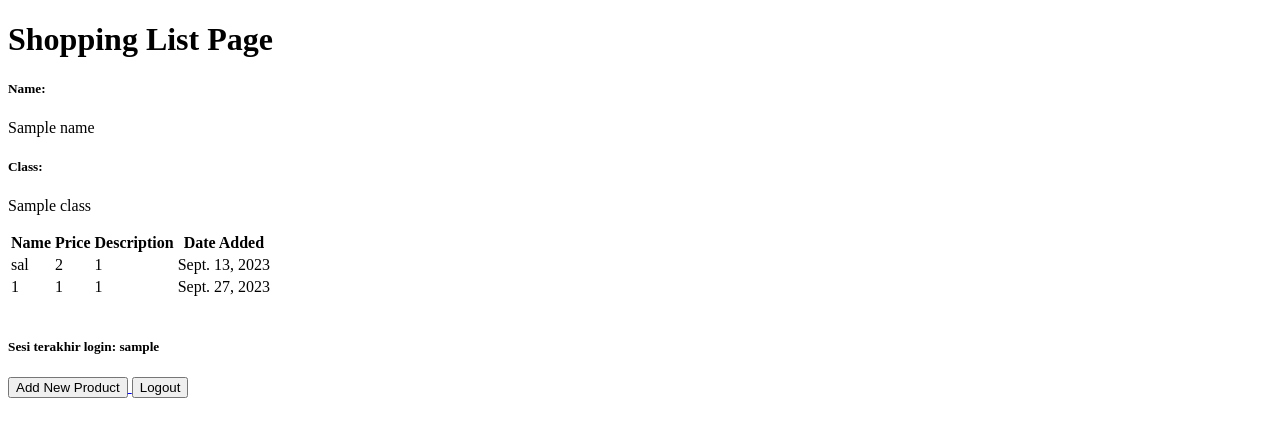
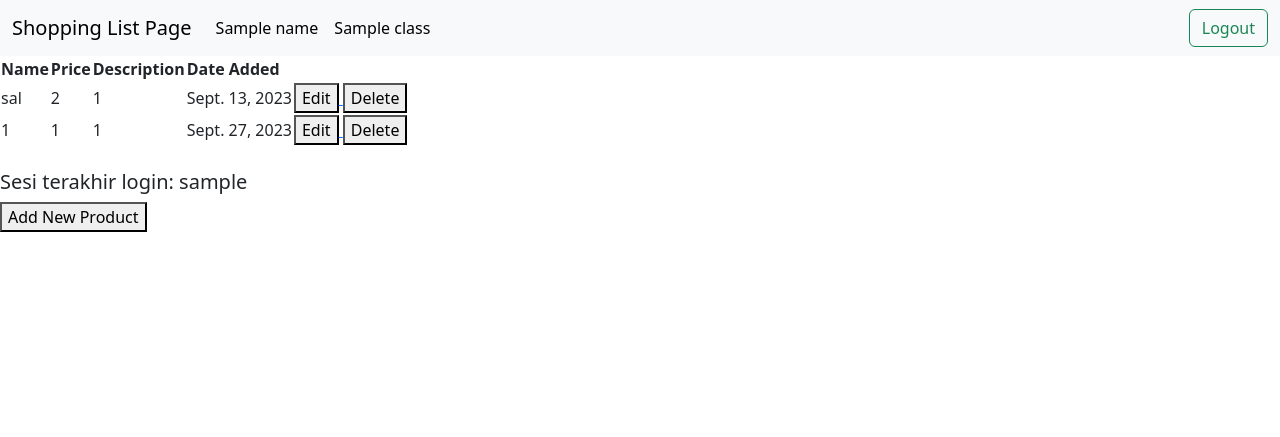
Before and after one commit to salsabilaaulia/shopping-list, a Django app: template main/templates/main.html in a window 1280 px wide. Shown: the top 437 px of the page. Run offline with Django 4.2, Linux system fonts and the light colour scheme; data comes from the database, SQL or seed files in the repository; both versions use the stored data as it was after the commit; the template is opened without the code that fills it: values that come from a table or form of the project are taken from there, most other values are stand-ins (such as "Sample title", 1, 10 or a date in 2020).

Commit message:
implementasi css

```diff
--- a/main/templates/main.html
+++ b/main/templates/main.html
@@ -2,13 +2,35 @@
 {% extends 'base.html' %}
 
 {% block content %}
-<h1>Shopping List Page</h1>
+<nav class="navbar navbar-expand-lg bg-body-tertiary">
+    <div class="container-fluid">
+      <a class="navbar-brand" >Shopping List Page</a>
+      <button class="navbar-toggler" type="button" data-bs-toggle="collapse" data-bs-target="#navbarSupportedContent" aria-controls="navbarSupportedContent" aria-expanded="false" aria-label="Toggle navigation">
+        <span class="navbar-toggler-icon"></span>
+      </button>
+      <div class="collapse navbar-collapse" id="navbarSupportedContent">
+        <ul class="navbar-nav me-auto mb-2 mb-lg-0">
 
-<h5>Name:</h5>
-<p>{{name}}</p>
+          <li class="nav-item">
+            <a class="nav-link active" aria-current="page" >{{name}}</a>
+          </li>
 
-<h5>Class:</h5>
-<p>{{class}}</p>
+          <li class="nav-item">
+            <a class="nav-link active" aria-current="page" >{{class}}</a>
+          </li>
+
+        </ul>
+        <a href="{% url 'main:logout' %}">
+            <button class="btn btn-outline-success" type="button">Logout</button>
+        </a>
+
+        </form>
+      </div>
+    </div>
+  </nav>
+
+
+</nav>
 
 <table>
     <tr>
@@ -26,6 +48,18 @@
             <td>{{product.price}}</td>
             <td>{{product.description}}</td>
             <td>{{product.date_added}}</td>
+            <td>
+                <a href="{% url 'main:edit_product' product.pk %}">
+                    <button>
+                        Edit
+                    </button>
+                </a>
+                <a href="{% url 'main:delete_product' product.pk %}">
+                    <button>
+                        Delete
+                    </button>
+                </a>
+            </td>
         </tr>
     {% endfor %}
 </table>
@@ -40,9 +74,4 @@
     </button>
 </a>
 
-<a href="{% url 'main:logout' %}">
-    <button>
-        Logout
-    </button>
-</a>
 {% endblock content %}
--- a/main/urls.py
+++ b/main/urls.py
@@ -6,6 +6,8 @@ from main.views import show_main, create_product, show_xml, show_json, show_xml_
 from main.views import register
 from main.views import login_user
 from main.views import logout_user
+from main.views import edit_product
+from main.views import delete_product
 
 app_name = 'main'
 
@@ -19,4 +21,6 @@ urlpatterns = [
     path('register/', register, name='register'),
     path('login/', login_user, name='login'),
     path('logout/', logout_user, name='logout'),
+    path('edit-product/<int:id>', edit_product, name='edit_product'),
+    path('delete/<int:id>', delete_product, name='delete_product'),
 ]
--- a/templates/base.html
+++ b/templates/base.html
@@ -9,6 +9,10 @@
         />
         {% block meta %}
         {% endblock meta %}
+        <link href="https://cdn.jsdelivr.net/npm/bootstrap@5.3.2/dist/css/bootstrap.min.css" rel="stylesheet" integrity="sha384-T3c6CoIi6uLrA9TneNEoa7RxnatzjcDSCmG1MXxSR1GAsXEV/Dwwykc2MPK8M2HN" crossorigin="anonymous">
+        <script src="https://code.jquery.com/jquery-3.6.0.min.js" integrity="sha384-KyZXEAg3QhqLMpG8r+J4jsl5c9zdLKaUk5Ae5f5b1bw6AUn5f5v8FZJoMxm6f5cH1" crossorigin="anonymous"></script>
+        <script src="https://cdn.jsdelivr.net/npm/@popperjs/core@2.11.8/dist/umd/popper.min.js" integrity="sha384-I7E8VVD/ismYTF4hNIPjVp/Zjvgyol6VFvRkX/vR+Vc4jQkC+hVqc2pM8ODewa9r" crossorigin="anonymous"></script>
+    <script src="https://cdn.jsdelivr.net/npm/bootstrap@5.3.2/dist/js/bootstrap.min.js" integrity="sha384-BBtl+eGJRgqQAUMxJ7pMwbEyER4l1g+O15P+16Ep7Q9Q+zqX6gSbd85u4mG4QzX+" crossorigin="anonymous"></script>
     </head>
 
     <body>
```
Also changed, not shown: main/templates/edit_product.html (added, +22 -0 lines), main/views.py (+23 -0 lines), db.sqlite3.
